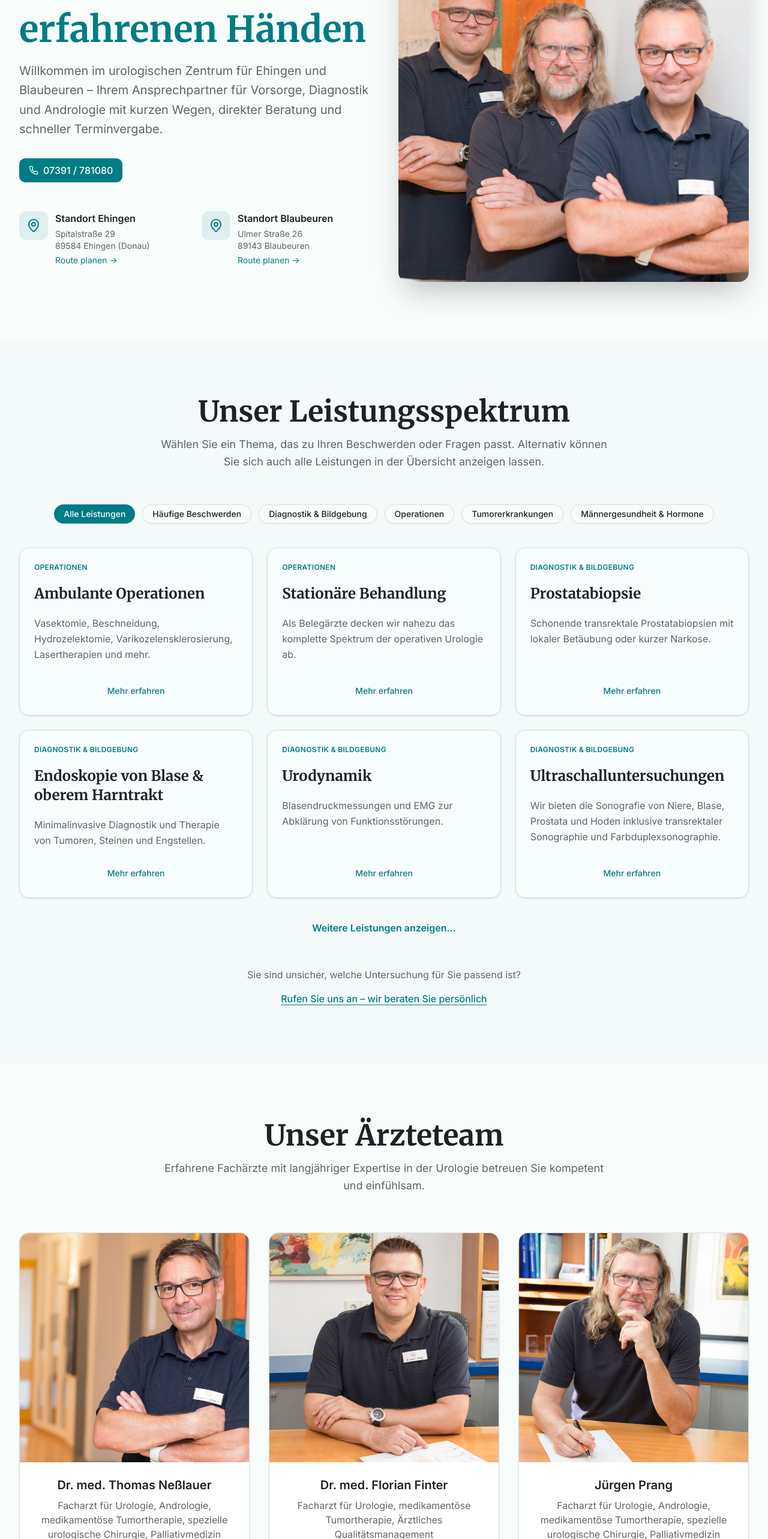
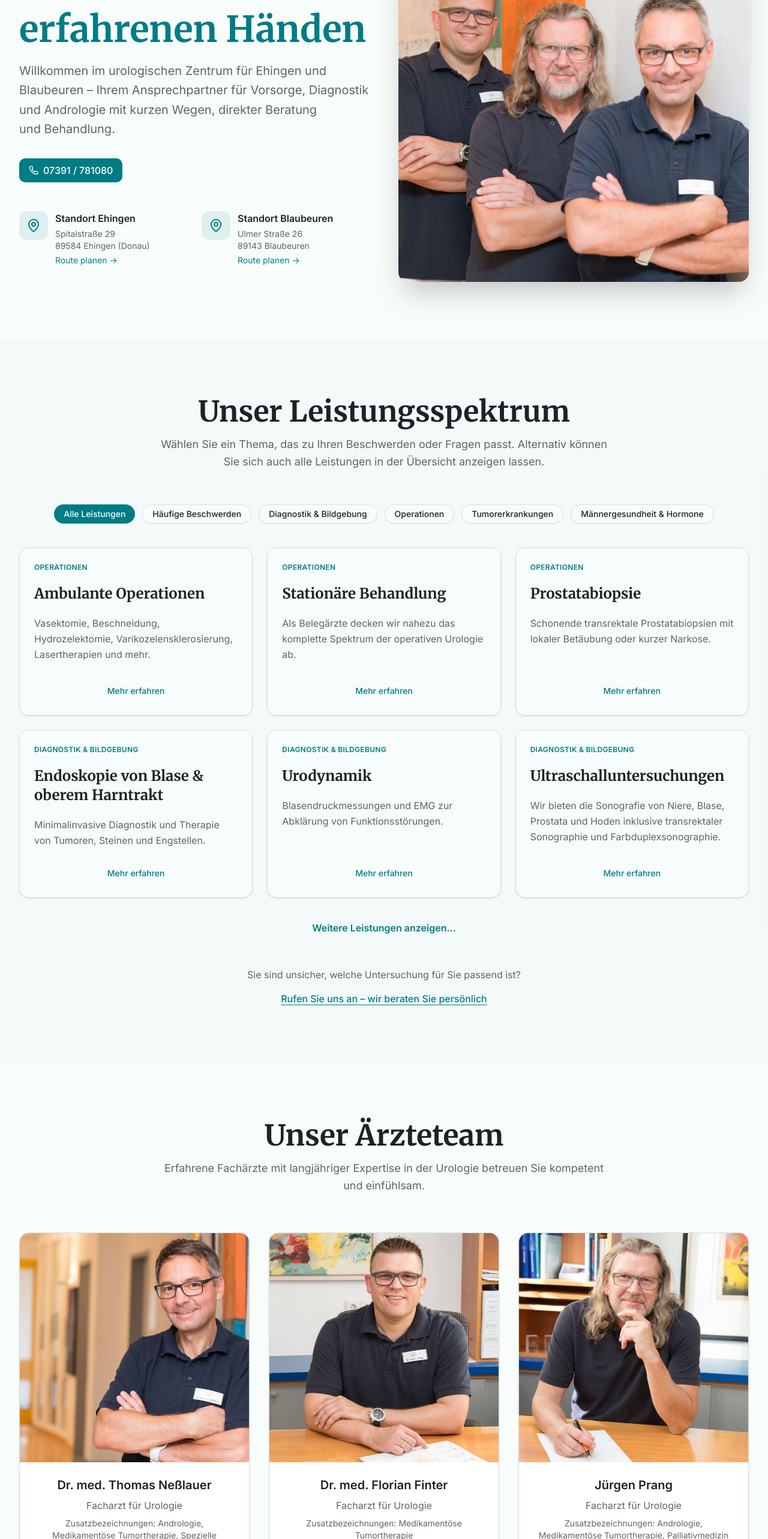
Before and after one commit to sebastian-grab-smiit/uro-ehingen, a Next.js app: page / in a window 1280 px wide. Shown: the part 234-2800 px from the top of the page at 60% size. Built offline with nearby package versions, Linux system fonts and the light colour scheme.

Commit message:
Updated based on feedback

```diff
--- a/app/page.tsx
+++ b/app/page.tsx
@@ -10,7 +10,7 @@ import { Footer } from "@/components/footer"
 export const metadata: Metadata = {
   title: "Urologisches Zentrum Ehingen - Blaubeuren",
   description:
-    "Ihre Urologen in Ehingen und Blaubeuren: Moderne Diagnostik, persönliche Beratung, großzügige Sprechzeiten und schnelle Terminvergabe.",
+    "Ihre Urologen in Ehingen und Blaubeuren: Moderne Diagnostik, persönliche Beratung, großzügige Sprechzeiten und Beratung.",
   alternates: {
     canonical: "/",
   },
--- a/components/contact.tsx
+++ b/components/contact.tsx
@@ -66,8 +66,7 @@ export function Contact() {
             Kontakt & Terminvereinbarung
           </h2>
           <p className="text-lg text-muted-foreground leading-relaxed text-pretty">
-            Alle Kontaktwege und Sprechzeiten für Ehingen und Blaubeuren auf einen Blick. Melden Sie sich telefonisch oder
-            per E-Mail – wir koordinieren zeitnahe Termine.
+            Alle Kontaktwege und Sprechzeiten für Ehingen und Blaubeuren auf einen Blick. Melden Sie sich telefonisch oder über unsere Online-Rezeption. Hier können sie beispielsweise auch Rezeptanforderungen stellen oder die Verlängerung einer Arbeitsunfähigkeitsbescheinigung anfordern.
           </p>
           <p className="text-base text-muted-foreground mt-4">
             Mehr zu unserem Angebot finden Sie im Bereich {" "}
--- a/components/hero.tsx
+++ b/components/hero.tsx
@@ -14,7 +14,7 @@ export function Hero() {
               </h1>
               <p className="text-lg sm:text-xl text-muted-foreground leading-relaxed text-pretty">
                 Willkommen im urologischen Zentrum für Ehingen und Blaubeuren – Ihrem Ansprechpartner für Vorsorge,
-                Diagnostik und Andrologie mit kurzen Wegen, direkter Beratung und schneller Terminvergabe.
+                Diagnostik und Andrologie mit kurzen Wegen, direkter Beratung und Behandlung.
               </p>
             </div>
 
--- a/components/services.tsx
+++ b/components/services.tsx
@@ -31,7 +31,7 @@ const services = [
     category: "operationen",
     excerpt: "Vasektomie, Beschneidung, Hydrozelektomie, Varikozelensklerosierung, Lasertherapien und mehr.",
     details: [
-      "Wir führen sämtliche ambulant möglichen Eingriffe durch – darunter Vasektomie (Sterilisation), Zirkumzision (Beschneidung), Hydrozelektomie ('Wasserbruch-OP'), Varikozelensklerosierung, Feigwarzenbehandlung mittels Laser, Harnleiterschienung, Stoßwellenlithotripsie von Nierensteinen und Botulinumtoxin-Injektion in die Harnblase.",
+      "Wir führen sämtliche ambulant möglichen Eingriffe durch – darunter Vasektomie (Sterilisation), Zirkumzision (Beschneidung), Hydrozelektomie ('Wasserbruch-OP'), Varikozelensklerosierung, Feigwarzenbehandlung konventionell und mittels Laser, Harnleiterschienung, endoskopische Steinoperationen, Stoßwellenlithotripsie von Nierensteinen und Botulinumtoxin-Injektion in die Harnblase.",
       "Die Narkose erfolgt durch das erfahrene Anästhesieteam des Alb-Donau-Klinikums Ehingen.",
     ],
   },
@@ -45,7 +45,7 @@ const services = [
   },
   {
     title: "Prostatabiopsie",
-    category: "diagnostik",
+    category: "operationen",
     excerpt: "Schonende transrektale Prostatabiopsien mit lokaler Betäubung oder kurzer Narkose.",
     details: [
       "Wir führen transrektale, sonographisch gesteuerte, systematische Biopsien bei Karzinomverdacht durch – ambulant, nahezu beschwerdefrei und in örtlicher Betäubung oder auf Wunsch in Narkose.",
@@ -79,17 +79,17 @@ const services = [
   {
     title: "Röntgen & Durchleuchtung",
     category: "diagnostik",
-    excerpt: "Konventionelle Aufnahmen, digitale Durchleuchtung und interventionelle Diagnostik.",
+    excerpt: "Digitale Röntgenaufnahmen, Digitale Durchleuchtung und interventionelle Diagnostik.",
     details: [
-      "Wir führen konventionelle Röntgenaufnahmen, digitale Durchleuchtung und interventionelle Diagnostik zur Abklärung bei Hämaturie (Blut im Urin), Tumorverdacht und Harnsteinen durch. Außerdem wechseln wir Ihnen selbstverständlich einliegende Harnleiterschienen.",
+      "Wir führen digitale Röntgenaufnahmen, digitale Durchleuchtung und interventionelle Diagnostik zur Abklärung bei Hämaturie (Blut im Urin), Tumorverdacht und Harnsteinen durch. Außerdem wechseln wir Ihnen selbstverständlich einliegende Harnleiterschienen.",
     ],
   },
   {
     title: "Labor",
     category: "diagnostik",
-    excerpt: "Umfassende Blutparameter inklusive Hormondiagnostik aus eigenem Praxislabor.",
+    excerpt: "Umfassende Blutparameter inklusive Hormondiagnostik aus eigenem Praxislabor und Bakteriologie.",
     details: [
-      "Wir bestimmen sämtliche Blutparameter in unserem praxiseigenen Labor für Sie - für schnelle und zuverlässige Ergebnisse. Hierzu zählen z.B. PSA, Hormone, Entzündungswerte und weitere Parameter, um Diagnostik und Therapie eng zu steuern.",
+      "Wir bestimmen sämtliche Blutparameter in unserem praxiseigenen Labor für Sie - für schnelle und zuverlässige Ergebnisse. Hierzu zählen z.B. PSA, Hormone, Entzündungswerte und weitere Parameter, um Diagnostik und Therapie eng zu steuern. Bakterielle Entzündungen des Harntraktes werden über unser eigenes bakteriologisches Labor diagnostiziert.",
     ],
   },
   {
@@ -98,7 +98,7 @@ const services = [
     excerpt: "Diagnostik, Therapie und Nachsorge sämtlicher urologischer Tumoren.",
     details: [
       "Die Diagnostik, Behandlung und Nachsorge urologischer Krebserkrankungen stellt einen besonderen Schwerpunkt unserer Praxis dar. Wir verfügen über langjährige Erfahrungen mit sämtlichen Formen der konservativen und operativen Tumorbehandlung in allen Erkrankungsstadien.",
-      "Wir orientieren uns an wissenschaftlich fundierten Therapiestandards sowie aktuellen Studienergebnissen und Leitlinien der Deutschen Gesellschaft für Urologie (DGU), der europäischen urologischen Gesellschaft (EAU) und der amerikanischen urologischen Gesellschaft (AUA). Es besteht zudem eine Kooperation mit dem interdisziplinären Prostatakarzinomzentrum des Universitätsklinikums Ulm bzw. des Comprehensive Cancer Center Universitätsklinikum Ulm (CCCU).",
+      "Wir orientieren uns an wissenschaftlich fundierten Therapiestandards sowie aktuellen Studienergebnissen und Leitlinien der Deutschen Gesellschaft für Urologie (DGU) und der europäischen urologischen Gesellschaft (EAU). Es besteht zudem eine Kooperation mit dem interdisziplinären Prostatakarzinomzentrum des Universitätsklinikums Ulm bzw. des Comprehensive Cancer Center Universitätsklinikum Ulm (CCCU).",
     ],
   },
   {
@@ -106,7 +106,7 @@ const services = [
     category: "tumor",
     excerpt: "Ambulante und stationäre medikamentöse Tumortherapien durch zertifizierte Fachärzte.",
     details: [
-      "Wir führen jeweils die personengebundene Facharztbezeichnung 'Medikamentöse Tumortherapie', die besondere Kenntnisse in der onkologischen Therapie urologischer Krebserkrankungen nachweist, und führen Chemotherapie bzw. Immuntherapien bei allen urologischen Krebserkrankungen durch.",
+      "Wir führen jeweils die personengebundene Facharztbezeichnung 'Medikamentöse Tumortherapie', die besondere Kenntnisse in der onkologischen Therapie urologischer Krebserkrankungen nachweist, und führen Chemotherapie bzw. Immuntherapien nach den jeweils aktuellen leitliniengerechten Standards bei allen urologischen Krebserkrankungen durch.",
     ],
   },
   {
@@ -114,9 +114,8 @@ const services = [
     category: "maennergesundheit",
     excerpt: "Früherkennung nach G-BA-Richtlinie plus sinnvolle Zusatzleistungen.",
     details: [
-      "Gemäß den G-BA-Richtlinien für das Leistungsspektrum gesetzlich krankenversicherter Patienten bieten wir für Männer die gezielte Anamnese, eine Untersuchung des äußeren Genitals, die rektale Prostatapalpation und den regionären Lymphknoten-Check gemäß Vorgaben ab 45 Jahren durch. Zudem bieten wir sowohl für Frauen als auch für Männer die Früherkennung von Krebserkrankungen der Haut ab dem Alter von 35 Jahren sowie des Rektums und des übrigen Dickdarms ab dem Alter von 50 Jahren an.",
+      "Gemäß den G-BA-Richtlinien für das Leistungsspektrum gesetzlich krankenversicherter Patienten bieten wir für Männer die gezielte Anamnese, eine Untersuchung des äußeren Genitals, die rektale Prostatapalpation und den regionären Lymphknoten-Check gemäß Vorgaben ab 45 Jahren durch.",
       "Unserer Meinung nach sinnvolle Zusatzuntersuchungen wie Ultraschalluntersuchung der Nieren oder die Bestimmung des PSA-Werts sind im Rahmen der gesetzlichen Leistungen nicht enthalten. Gerne bieten wir Ihnen diese Untersuchungen allerdings als zusätzliche Leistung an.",
-      "Medizinisch notwendige Untersuchungen führen wir selbstverständlich zu Lasten der gesetzlichen Krankenversicherung  - d.h. ohne zusätzliche Kosten für Sie - durch.",
     ],
   },
   {
@@ -148,7 +147,7 @@ const services = [
     category: "maennergesundheit",
     excerpt: "Spermiogramm, Hormondiagnostik und weiterführende Beratung.",
     details: [
-      "Die Spermauntersuchung (Spermiogramm) ist die zentrale Untersuchung, um die Zeugungsfähigkeit des Mannes zu beurteilen. Wir beraten Sie und führen ggf.weitere Hormonanalysen durch.",
+      "Die Spermauntersuchung (Spermiogramm) ist die zentrale Untersuchung, um die Zeugungsfähigkeit des Mannes zu beurteilen. Wir beraten Sie und führen ggf. weitere Hormonanalysen durch.",
     ],
   },
   {
--- a/components/team.tsx
+++ b/components/team.tsx
@@ -5,17 +5,21 @@ export function Team() {
   const team = [
     {
       name: "Dr. med. Thomas Neßlauer",
-      role: "Facharzt für Urologie, Andrologie, medikamentöse Tumortherapie, spezielle urologische Chirurgie, Palliativmedizin",
+      role: "Facharzt für Urologie",
+      additional1: "Zusatzbezeichnungen: Andrologie, Medikamentöse Tumortherapie, Spezielle urologische Chirurgie, Palliativmedizin",
       image: "/assets/nesslauer.jpg",
     },
     {
       name: "Dr. med. Florian Finter",
-      role: "Facharzt für Urologie, medikamentöse Tumortherapie, Ärztliches Qualitätsmanagement",
+      role: "Facharzt für Urologie",
+      additional1: "Zusatzbezeichnungen: Medikamentöse Tumortherapie",
+      additional2: "Ärztliches Qualitätsmanagement",
       image: "/assets/finter.jpg",
     },
     {
       name: "Jürgen Prang",
-      role: "Facharzt für Urologie, Andrologie, medikamentöse Tumortherapie, spezielle urologische Chirurgie, Palliativmedizin",
+      role: "Facharzt für Urologie",
+      additional1: "Zusatzbezeichnungen: Andrologie, Medikamentöse Tumortherapie, Palliativmedizin",
       image: "/assets/prang.jpg",
     },
   ]
@@ -50,6 +54,8 @@ export function Team() {
               <CardContent className="p-6 text-center">
                 <h3 className="text-xl font-semibold text-foreground mb-2">{member.name}</h3>
                 <p className="text-muted-foreground">{member.role}</p>
+                <p className="text-muted-foreground mt-2 text-sm">{member.additional1}</p>
+                <p className="text-muted-foreground text-sm">{member.additional2}</p>
               </CardContent>
             </Card>
           ))}
@@ -71,7 +77,7 @@ export function Team() {
               <CardContent className="p-8 sm:p-12 flex flex-col justify-center">
                 <h3 className="text-2xl sm:text-3xl font-serif font-bold text-foreground mb-2">Sonja Richter (B.A.)</h3>
                 <p className="text-lg text-primary font-medium mb-6">
-                  Praxismanagerin, Krankenschwester, Fachwirtin für ambulante medizinische Versorgung
+                  Praxismanagerin, Fachwirtin für ambulante medizinische Versorgung, Krankenschwester
                 </p>
                 <p className="text-muted-foreground leading-relaxed">
                   Frau Richter ist unsere Praxismanagerin und für die Organisation eines reibungslosen Praxisablaufs
```
